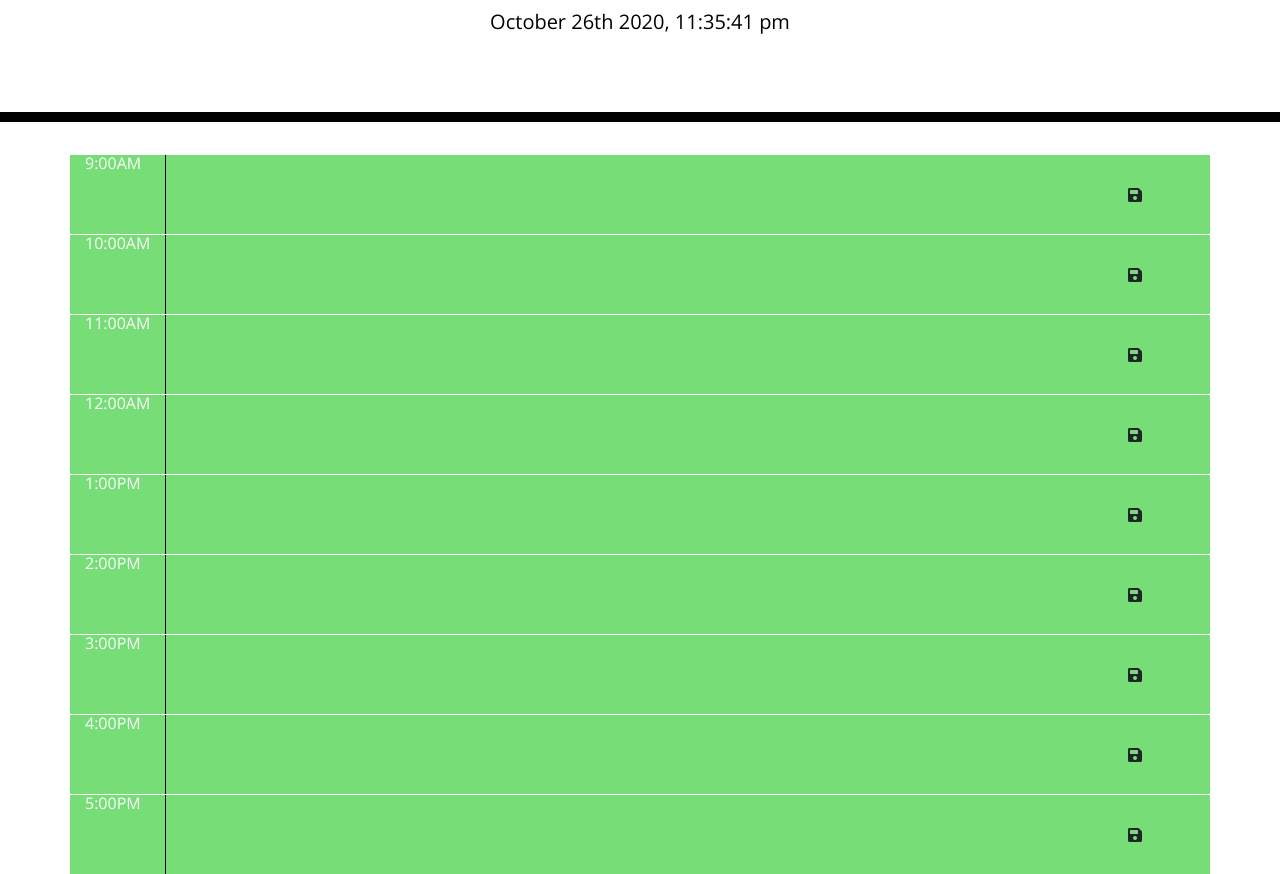
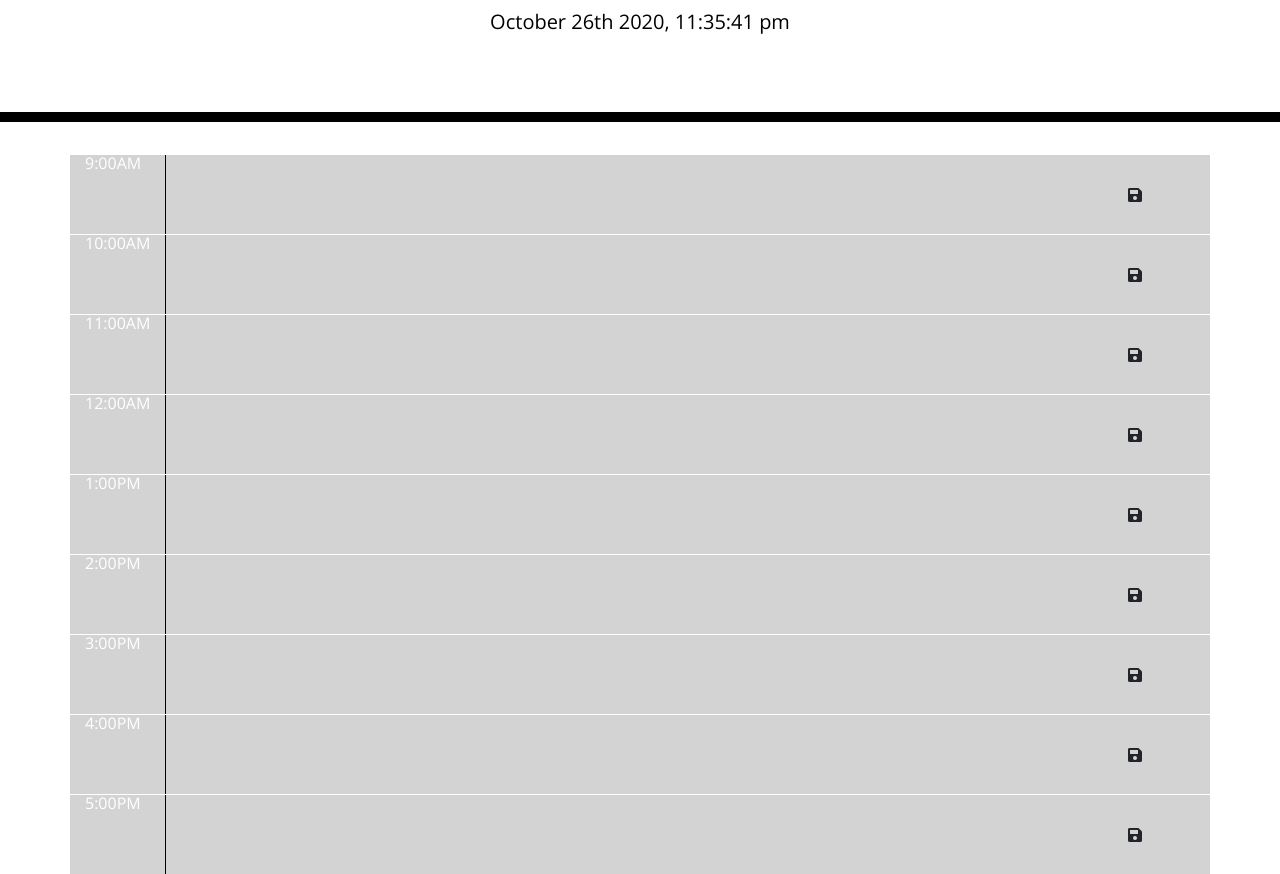
Before and after one commit to gkuo0831/WorkDayScheduler, a plain HTML site: page index.html in a window 1280 px wide. Shown: the part 182-1056 px from the top of the page. Drawn offline with nearby package versions, Linux system fonts and the light colour scheme.

Commit message:
added in data hour element to fix issue with past, present, and future color-code

```diff
--- a/calendar.js
+++ b/calendar.js
@@ -1,4 +1,5 @@
 //Telling the js to run the html and then css:
+
 $(document).ready(function () {
   $("#currentDay").text(moment().format("MMMM Do YYYY, h:mm:ss a"));
 
@@ -24,16 +25,20 @@ $(document).ready(function () {
 
   //creating a past/present/future for time
   function tracker() {
-    var current = moment().hour();
+    var hour = moment().hour();
+    console.log(hour);
+    $(".row").each(function () {
+      console.log($(this));
 
-    $(".row").each(function () {
-      var blockHour = parseInt($(this).attr("id").split("hour")[1]);
-      console.log(blockHour, current);
+      console.log($(this).data("hour"));
+      var blockHour = $(this).data("hour");
+      console.log(blockHour);
+      var blockHour = parseInt(blockHour);
 
       //past hours
-      if (blockHour < current) {
+      if (blockHour < hour) {
         $(this).addClass("past");
-      } else if (blockHour === current) {
+      } else if (blockHour === hour) {
         $(this).addClass("present");
       } else {
         $(this).addClass("future");
--- a/index.html
+++ b/index.html
@@ -30,55 +30,55 @@
     </header>
     <div class="container">
       <!-- Timeblocks go here -->
-      <div class="row" id="9Am">
+      <div class="row" id="9Am" data-hour="9">
         <div class="col-md-1 hr">9:00AM</div>
         <textarea class="col-md-10 event"></textarea>
         <button class="btn save"><i class="fas fa-save"></i></button>
       </div>
 
-      <div class="row" id="10Am">
+      <div class="row" id="10Am" data-hour="10">
         <div class="col-md-1 hr">10:00AM</div>
         <textarea class="col-md-10 event"></textarea>
         <button class="btn save"><i class="fas fa-save"></i></button>
       </div>
 
-      <div class="row" id="11Am">
+      <div class="row" id="11Am" data-hour="11">
         <div class="col-md-1 hr">11:00AM</div>
         <textarea class="col-md-10 event"></textarea>
         <button class="btn save"><i class="fas fa-save"></i></button>
       </div>
 
-      <div class="row" id="12Am">
+      <div class="row" id="12Am" data-hour="12">
         <div class="col-md-1 hr">12:00AM</div>
         <textarea class="col-md-10 event"></textarea>
         <button class="btn save"><i class="fas fa-save"></i></button>
       </div>
 
-      <div class="row" id="1Pm">
+      <div class="row" id="1Pm" data-hour="13">
         <div class="col-md-1 hr">1:00PM</div>
         <textarea class="col-md-10 event"></textarea>
         <button class="btn save"><i class="fas fa-save"></i></button>
       </div>
 
-      <div class="row" id="2Pm">
+      <div class="row" id="2Pm" data-hour="14">
         <div class="col-md-1 hr">2:00PM</div>
         <textarea class="col-md-10 event"></textarea>
         <button class="btn save"><i class="fas fa-save"></i></button>
       </div>
 
-      <div class="row" id="3Pm">
+      <div class="row" id="3Pm" data-hour="15">
         <div class="col-md-1 hr">3:00PM</div>
         <textarea class="col-md-10 event"></textarea>
         <button class="btn save"><i class="fas fa-save"></i></button>
       </div>
 
-      <div class="row" id="4Pm">
+      <div class="row" id="4Pm" data-hour="16">
         <div class="col-md-1 hr">4:00PM</div>
         <textarea class="col-md-10 event"></textarea>
         <button class="btn save"><i class="fas fa-save"></i></button>
       </div>
 
-      <div class="row" id="5Pm">
+      <div class="row" id="5Pm" data-hour="17">
         <div class="col-md-1 hr">5:00PM</div>
         <textarea class="col-md-10 event"></textarea>
         <button class="btn save"><i class="fas fa-save"></i></button>
```
